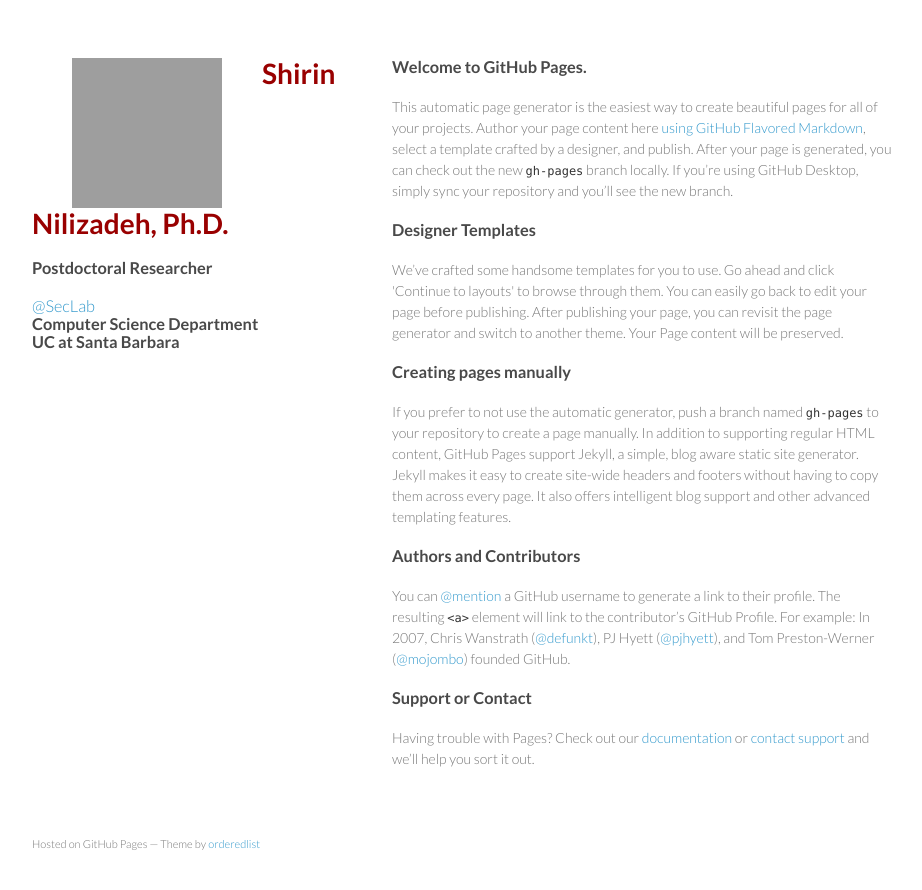
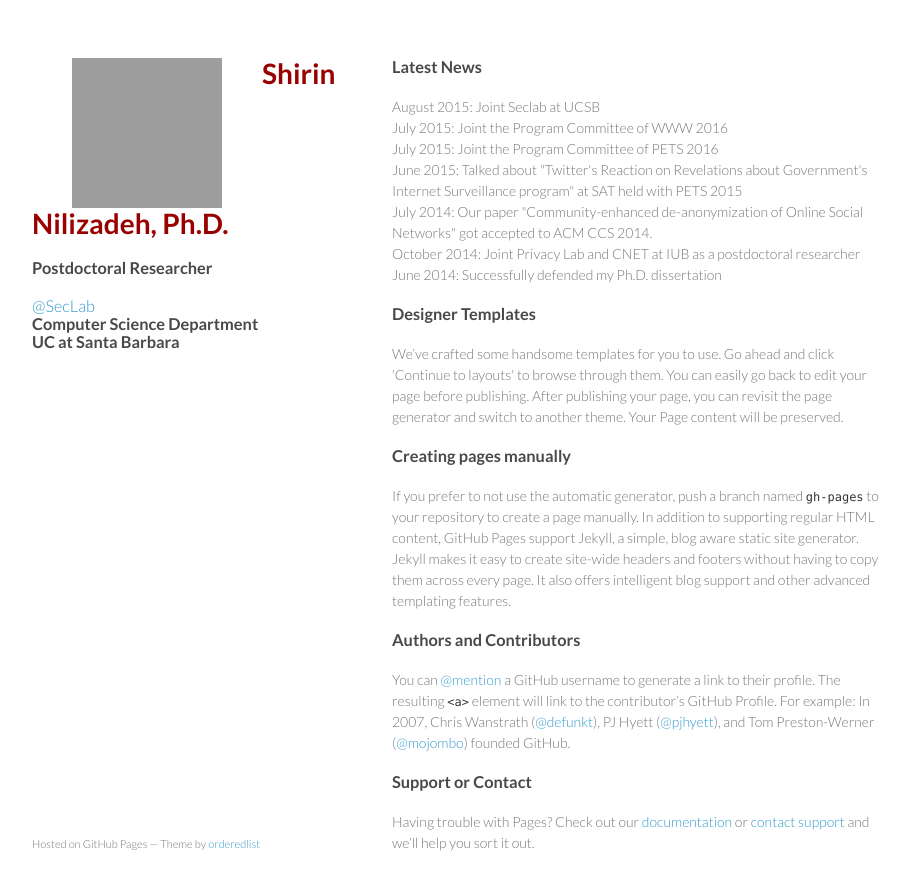
Before and after one commit to Machiry/nilizadeh.github.io, a Jekyll site: the page index.html, which Jekyll copies as it is, in a window 1280 px wide and 923 px high. Shown: the top 890 px of the window, without its empty margins (178-1100 px from the left). Built offline with Jekyll 4.4.1, drawn with Linux system fonts in a browser that asks for light colours; grey boxes are pictures that could not be loaded.

Commit message:
Update index.html
latest news

```diff
--- a/index.html
+++ b/index.html
@@ -27,10 +27,15 @@
       </header>
       <section>
         <h3>
-<a id="welcome-to-github-pages" class="anchor" href="#welcome-to-github-pages" aria-hidden="true"><span class="octicon octicon-link"></span></a>Welcome to GitHub Pages.</h3>
+<a id="welcome-to-github-pages" class="anchor" href="#Latest News" aria-hidden="true"><span class="octicon octicon-link"></span></a>Latest News</h3>
 
-<p>This automatic page generator is the easiest way to create beautiful pages for all of your projects. Author your page content here <a href="https://guides.github.com/features/mastering-markdown/">using GitHub Flavored Markdown</a>, select a template crafted by a designer, and publish. After your page is generated, you can check out the new <code>gh-pages</code> branch locally. If you’re using GitHub Desktop, simply sync your repository and you’ll see the new branch.</p>
-
+<p>August 2015: Joint Seclab at UCSB <br>
+July 2015: Joint the Program Committee of WWW 2016 <br>
+July 2015: Joint the Program Committee of PETS 2016 <br>
+June 2015: Talked about "Twitter's Reaction on Revelations about Government's Internet Surveillance program" at SAT held with PETS 2015 <br>
+July 2014: Our paper "Community-enhanced de-anonymization of Online Social Networks" got accepted to ACM CCS 2014. <br>
+October 2014: Joint Privacy Lab and CNET at IUB as a postdoctoral researcher <br>
+June 2014: Successfully defended my Ph.D. dissertation</p>
 <h3>
 <a id="designer-templates" class="anchor" href="#designer-templates" aria-hidden="true"><span class="octicon octicon-link"></span></a>Designer Templates</h3>
 
```
